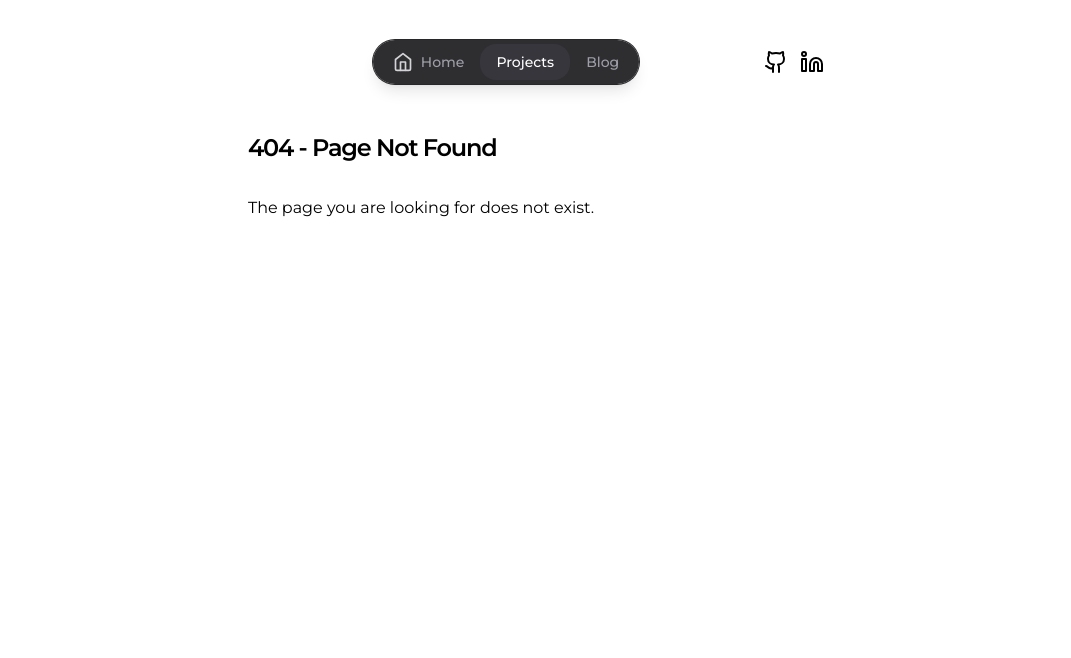
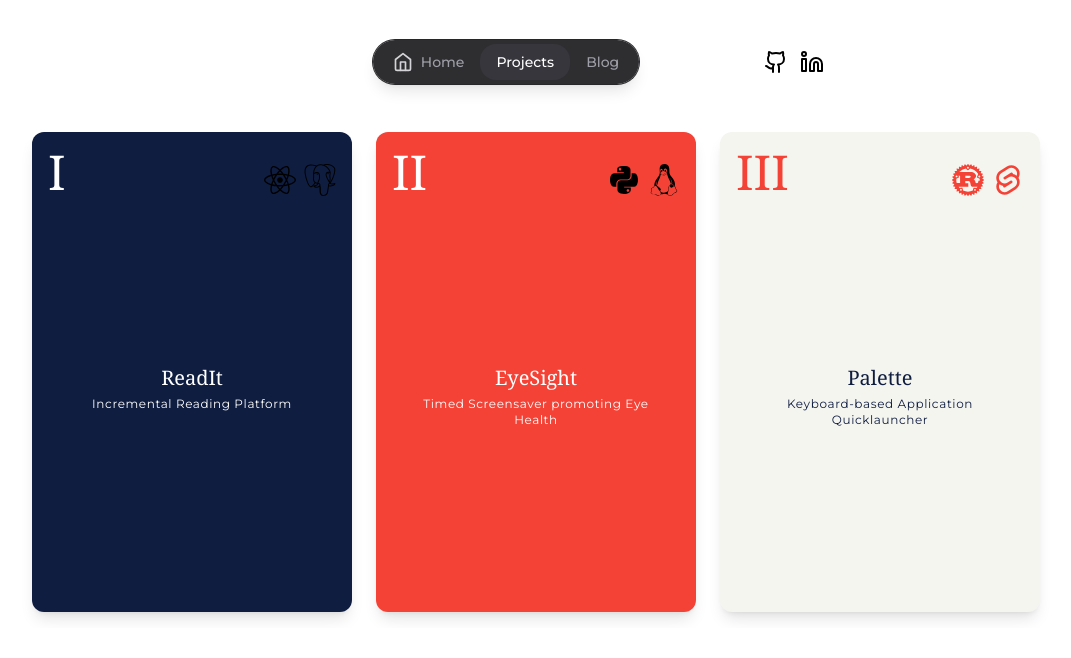
Before and after one commit to TJennerjahn/portfolio, a Next.js app: page /projects in a window 1280 px wide. Before the commit this address had no page. Shown: the top 658 px of the page, without its empty margins (104-1175 px from the left). Built offline with nearby package versions, Linux system fonts and the light colour scheme.

Commit message:
pulled components folder up; added projects placeholder cards

```diff
--- /dev/null
+++ b/app/(home)/layout.tsx
@@ -0,0 +1,8 @@
+export default function Layout({ children }: { children: React.ReactNode }) {
+  return (
+    <div className={`antialiased max-w-xl mx-4 mt-8 md:mx-auto`}>
+      {" "}
+      {children}
+    </div>
+  );
+}
--- a/app/page.tsx
+++ b/app/(home)/page.tsx
@@ -1,5 +1,5 @@
 import Image from "next/image";
-import MailToButton from "./components/mailtoButton";
+import MailToButton from "../../components/mailtoButton";
 export default function Page() {
   return (
     <section className="flex flex-col items-start">
--- /dev/null
+++ b/app/blog/layout.tsx
@@ -0,0 +1,7 @@
+export default function Layout({ children }: { children: React.ReactNode }) {
+  return (
+    <div className={`antialiased max-w-xl mx-4 mt-8 md:mx-auto`}>
+      {children}
+    </div>
+  );
+}
--- a/app/layout.tsx
+++ b/app/layout.tsx
@@ -3,7 +3,7 @@ import type { Metadata } from "next";
 import { GeistSans } from "geist/font/sans";
 import { GeistMono } from "geist/font/mono";
 import { Noto_Sans, Montserrat } from "next/font/google";
-import { Navbar } from "./components/nav";
+import { Navbar } from "../components/nav";
 // import Footer from "./components/footer";
 import { baseUrl } from "./sitemap";
 
@@ -48,7 +48,7 @@ export default function RootLayout({
       )}
     >
       <body
-        className={`antialiased max-w-xl mx-4 mt-8 md:mx-auto ${montserrat.className}`}
+        className={`antialiased mx-4 mt-8 md:mx-auto ${montserrat.className}`}
       >
         <main className="flex-auto min-w-0 mt-6 flex flex-col px-2 md:px-0">
           <Navbar />
--- a/app/og/route.tsx
+++ /dev/null
@@ -1,22 +0,0 @@
-import { ImageResponse } from 'next/og'
-
-export function GET(request: Request) {
-  let url = new URL(request.url)
-  let title = url.searchParams.get('title') || 'Next.js Portfolio Starter'
-
-  return new ImageResponse(
-    (
-      <div tw="flex flex-col w-full h-full items-center justify-center bg-white">
-        <div tw="flex flex-col md:flex-row w-full py-12 px-4 md:items-center justify-between p-8">
-          <h2 tw="flex flex-col text-4xl font-bold tracking-tight text-left">
-            {title}
-          </h2>
-        </div>
-      </div>
-    ),
-    {
-      width: 1200,
-      height: 630,
-    }
-  )
-}
--- /dev/null
+++ b/app/projects/page.tsx
@@ -0,0 +1,106 @@
+"use client";
+import { FaReact } from "react-icons/fa";
+import { SiPostgresql } from "react-icons/si";
+import { FaPython } from "react-icons/fa";
+import { FaLinux } from "react-icons/fa";
+import { FaRust } from "react-icons/fa";
+import { RiSvelteLine } from "react-icons/ri";
+import { useRef } from "react";
+
+export default function ProjectCards() {
+  // Sample project data - replace with your actual projects
+  const projects = [
+    {
+      id: "I",
+      title: "ReadIt",
+      subtitle: "Incremental Reading Platform",
+      color: "#0f1d40",
+      textColor: "white",
+      icon: "🔪", // Placeholder for your actual icon/image
+      techStack: [<FaReact size="2em" />, <SiPostgresql size="2em" />],
+    },
+    {
+      id: "II",
+      title: "EyeSight",
+      subtitle: "Timed Screensaver promoting Eye Health",
+      color: "#f44336",
+      textColor: "white",
+      icon: "≡", // Placeholder for your actual icon/image
+      techStack: [<FaPython size="2em" />, <FaLinux size="2em" />],
+    },
+    {
+      id: "III",
+      title: "Palette",
+      subtitle: "Keyboard-based Application Quicklauncher",
+      color: "#f5f5f0",
+      textColor: "#0f1d40",
+      icon: "⛵", // Placeholder for your actual icon/image
+      techStack: [
+        <FaRust size="2em" color="#f44336" />,
+        <RiSvelteLine size="2em" color="#f44336" />,
+      ],
+    },
+  ];
+
+  const scrollContainerRef = useRef(null);
+
+  return (
+    <div
+      ref={scrollContainerRef}
+      className="flex justify-center gap-6 overflow-x-auto pb-4 snap-x snap-mandatory scrollbar-hide"
+      style={{ scrollbarWidth: "none", msOverflowStyle: "none" }}
+    >
+      {projects.map((project) => (
+        <div
+          key={project.id}
+          className="snap-center flex-shrink-0 first:ml-4 last:mr-4"
+        >
+          <div
+            className="relative flex flex-col rounded-xl shadow-lg"
+            style={{
+              width: "320px",
+              height: "480px",
+              backgroundColor: project.color,
+            }}
+          >
+            {/* Card Number */}
+            <div
+              className="absolute top-4 left-4 text-5xl font-serif"
+              style={{
+                color: project.id === "III" ? "#f44336" : project.textColor,
+              }}
+            >
+              {project.id}
+            </div>
+
+            {/* Tech Stack Icons */}
+            <div className="absolute top-8 right-4 grid grid-cols-2 gap-2">
+              {project.techStack.map((icon) => icon)}
+            </div>
+
+            {/* Footer Content */}
+            <div className="flex-1 flex items-center justify-center text-4xl">
+              {/* {project.icon} */}{" "}
+            </div>
+
+            {/* Project Title & Subtitle */}
+            <div className="flex-1 p-6 text-center mb-4">
+              <h3
+                className="text-xl font-serif"
+                style={{ color: project.textColor }}
+              >
+                {project.title}
+              </h3>
+              <p
+                className="text-xs tracking-wider mt-1"
+                style={{ color: project.textColor }}
+              >
+                {project.subtitle}
+              </p>
+            </div>
+          </div>
+        </div>
+      ))}
+    </div>
+  );
+}
--- a/app/components/nav.tsx
+++ b/components/nav.tsx
@@ -36,7 +36,7 @@ export function Navbar() {
   const pathname = usePathname();
 
   return (
-    <header className="flex justify-between top-0 w-full z-10 mb-10">
+    <header className="flex max-w-xl self-center justify-between top-0 w-full z-10 mb-10">
       <div>{/* Top Left Placeholder */}</div>
       <div className="flex justify-center py-2">
         <nav className="flex items-center bg-zinc-900/90 backdrop-blur-sm rounded-3xl p-1 shadow-lg ring-1 ring-zinc-800">
--- a/package.json
+++ b/package.json
@@ -6,6 +6,8 @@
     "start": "next start"
   },
   "dependencies": {
+    "@fortawesome/fontawesome-svg-core": "^6.7.2",
+    "@fortawesome/react-fontawesome": "^0.2.2",
     "@tailwindcss/postcss": "4.0.0-alpha.13",
     "@types/node": "20.11.17",
     "@types/react": "18.2.55",
@@ -19,6 +21,7 @@
     "postcss": "^8.4.35",
     "react": "18.2.0",
     "react-dom": "18.2.0",
+    "react-icons": "^5.5.0",
     "sugar-high": "^0.6.0",
     "tailwindcss": "4.0.0-alpha.13",
     "typescript": "5.3.3"
```
Also changed, not shown: app/blog/page.tsx (+5 -5 lines), components/mailtoButton.tsx (renamed from app/components/mailtoButton.tsx), components/mdx.tsx (renamed from app/components/mdx.tsx), components/posts.tsx (renamed from app/components/posts.tsx), 1 other file (tests, documents, lock files or other folders).
